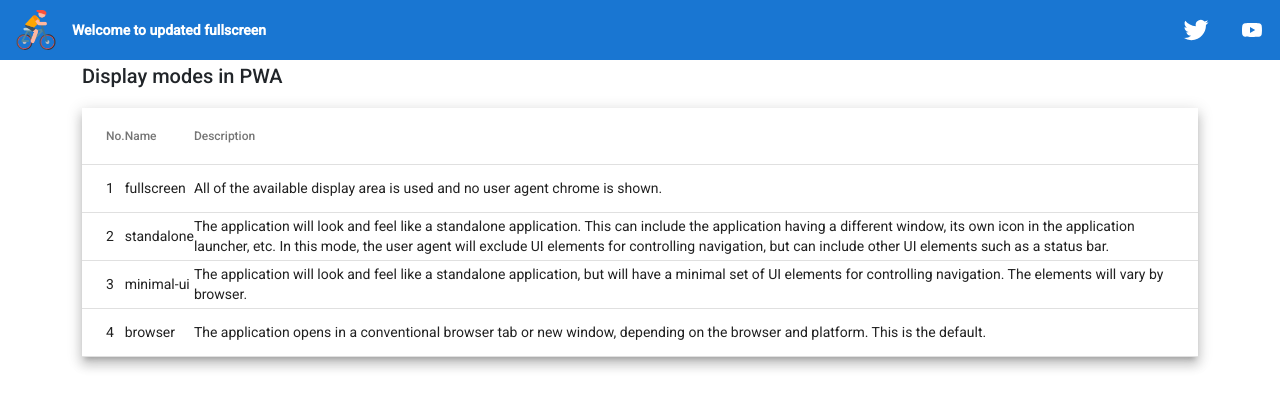
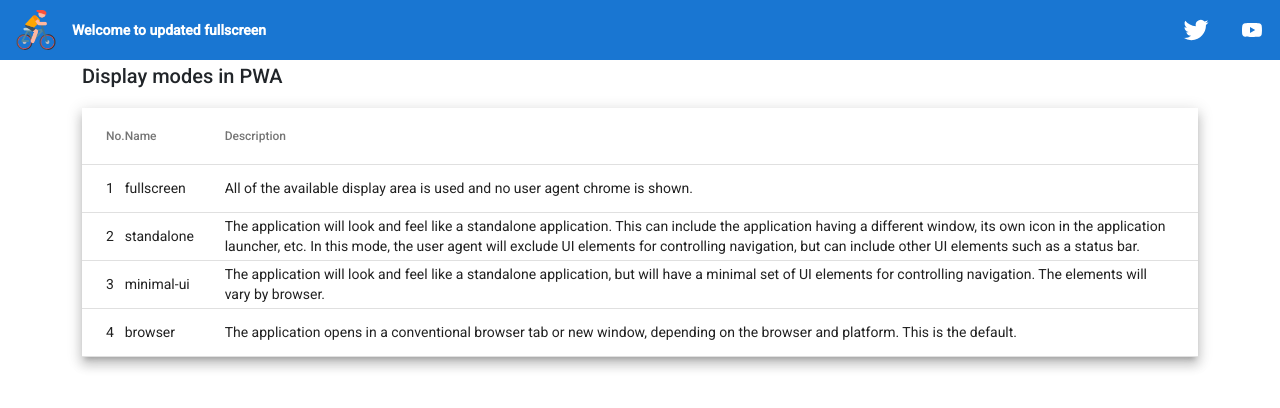
Before and after one commit to tejasv-tagline/pwa-angular, an Angular app: page /about-us in a window 1280 px wide. Shown: the top 408 px of the page. Built offline with nearby package versions, Linux system fonts and the light colour scheme.

Commit message:
deployment

```diff
--- a/src/app/about-us/about-us.component.html
+++ b/src/app/about-us/about-us.component.html
@@ -5,21 +5,21 @@
   <table mat-table [dataSource]="dataSource" matSort class="mat-elevation-z8">
 
     <ng-container matColumnDef="position">
-      <th mat-header-cell *matHeaderCellDef mat-sort-header sortActionDescription="Sort by number">
+      <th mat-header-cell *matHeaderCellDef mat-sort-header>
         No.
       </th>
       <td mat-cell *matCellDef="let element"> {{element.position}} </td>
     </ng-container>
 
     <ng-container matColumnDef="name">
-      <th mat-header-cell *matHeaderCellDef mat-sort-header sortActionDescription="Sort by name">
+      <th mat-header-cell *matHeaderCellDef mat-sort-header>
         Name
       </th>
       <td mat-cell *matCellDef="let element"> {{element.name}} </td>
     </ng-container>
 
     <ng-container matColumnDef="weight">
-      <th mat-header-cell *matHeaderCellDef mat-sort-header sortActionDescription="Sort by weight">
+      <th mat-header-cell *matHeaderCellDef mat-sort-header>
         Description
       </th>
       <td mat-cell *matCellDef="let element"> {{element.description}} </td>
--- a/src/app/about-us/about-us.component.scss
+++ b/src/app/about-us/about-us.component.scss
@@ -1,3 +1,8 @@
 table {
-    width: 100%;
-  }
+  width: 100%;
+}
+
+.mat-column-name {
+  min-width: 100px;
+  margin : 0px 5px 0px 5px;
+}
```
